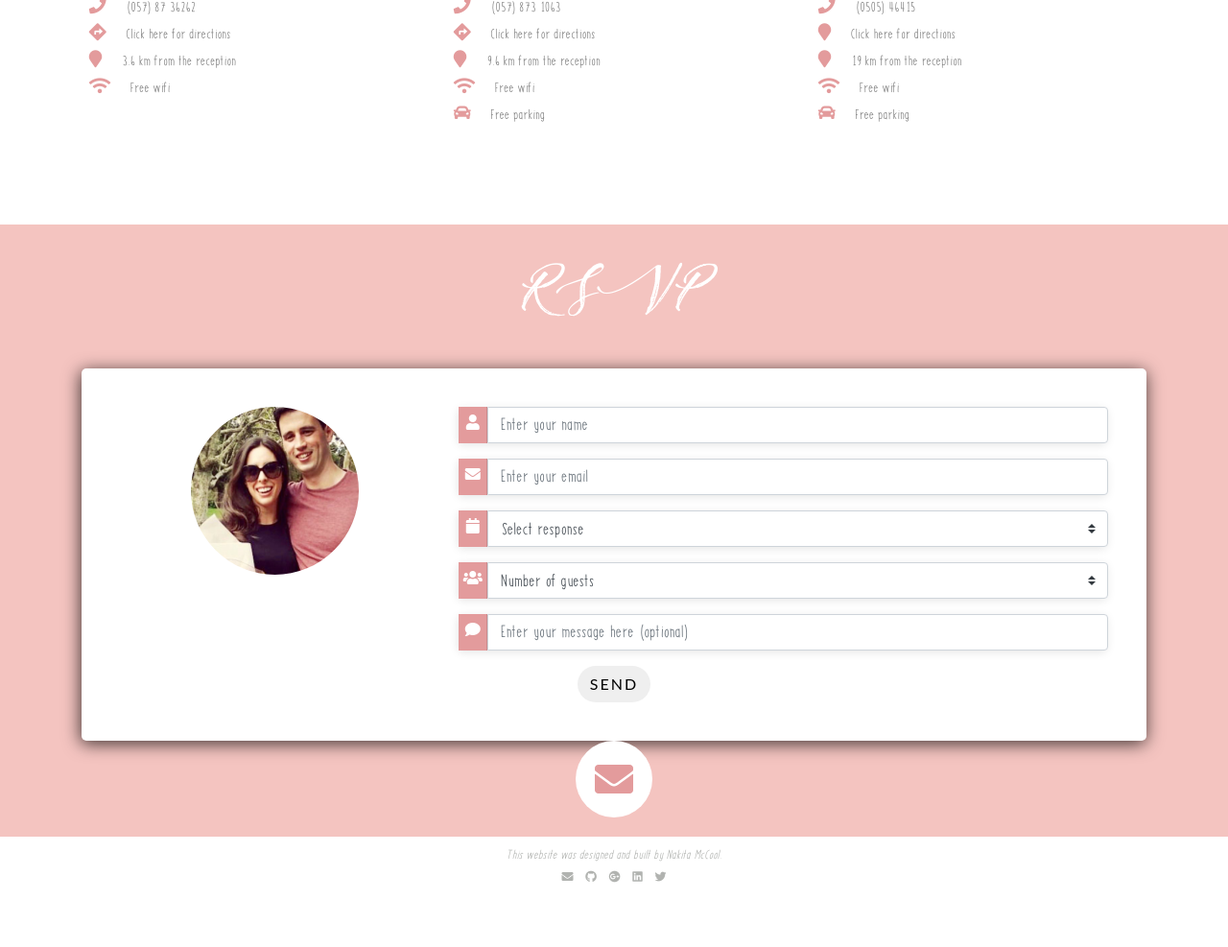
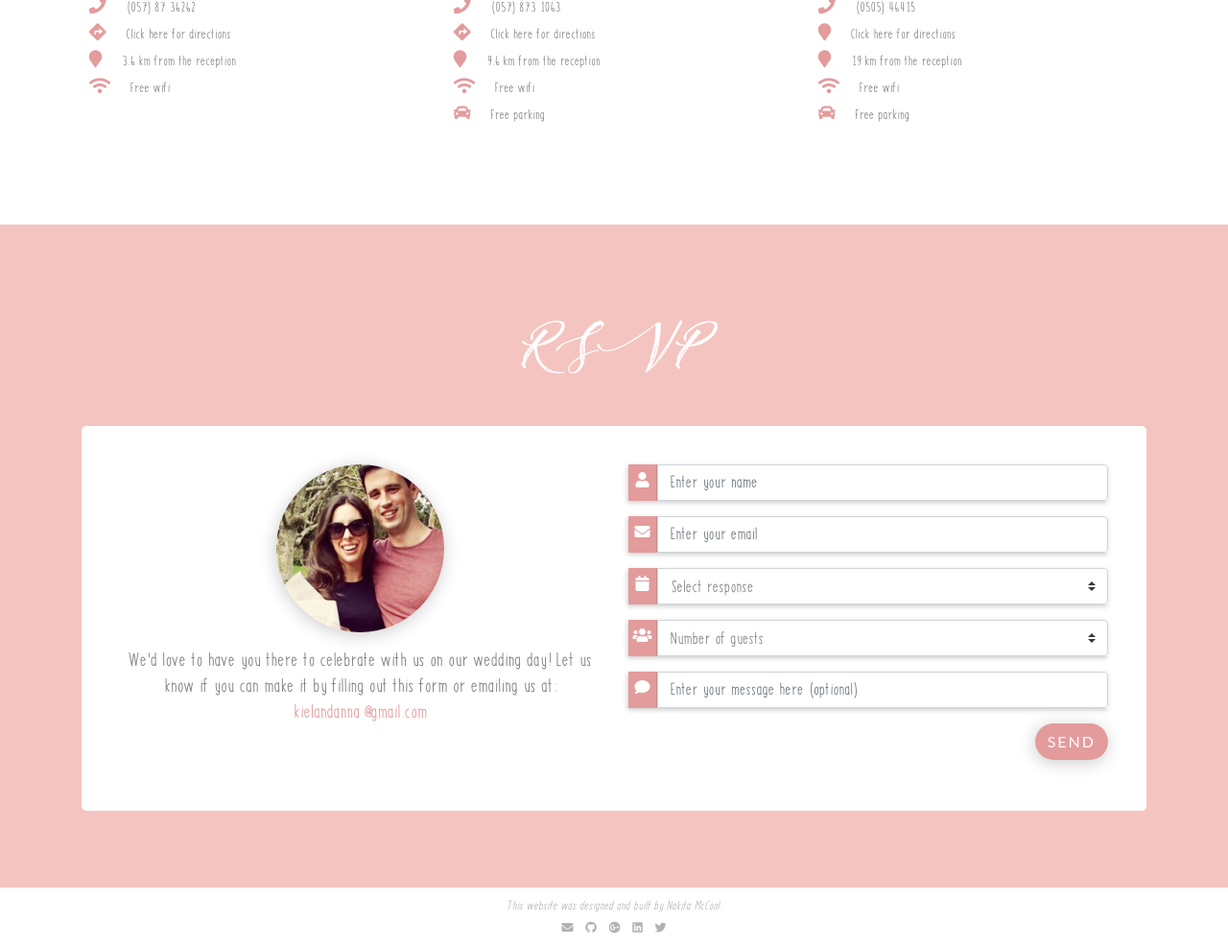
Before and after one commit to nakitamccool/kielandanna-newage-upgrade, a PHP site: page / in a window 1280 px wide. Shown: the part 2638-3625 px from the top of the page at 96% size. Before the commit the page ends 3558 px from the top, so only its background shows below. Run offline with PHP 8.4, Linux system fonts and the light colour scheme; some libraries are stand-ins or nearby versions.

Commit message:
drop shadow styling

```diff
--- a/assets/css/custom.css
+++ b/assets/css/custom.css
@@ -239,22 +239,29 @@ section#stayingthere{
 /* Get in touch styling */
 section.contact {
     background-color: #F4C4C0;
-    padding: 20px 0px;
     color: white;
 }
 
+.box-shadow-light {
+  -webkit-box-shadow: -1px 3px 18px 0px rgba(0,0,0,0.2);
+  -moz-box-shadow: -1px 3px 18px 0px rgba(0,0,0,0.2);
+  box-shadow: -1px 3px 18px 0px rgba(0,0,0,0.2);
+}
+
+.box-shadow-extralight {
+    -webkit-box-shadow: -1px 2px 5px 0px rgba(0,0,0,0.2);
+    -moz-box-shadow: -1px 2px 5px 0px rgba(0,0,0,0.2);
+    box-shadow: -1px 2px 5px 0px rgba(0,0,0,0.2);
+}
 .rsvp{
   color: grey;
   background-color: white;
   border-radius: 5px;
   padding: 40px;
-  -webkit-box-shadow: -1px 3px 18px 0px rgba(0,0,0,0.75);
-  -moz-box-shadow: -1px 3px 18px 0px rgba(0,0,0,0.75);
-  box-shadow: -1px 3px 18px 0px rgba(0,0,0,0.75);
 }
 
 form{
-  width: 450px;
+  min-width: 200px;
 }
 
 input, select{
@@ -268,11 +275,17 @@ input {
    padding: 4px;
 }
 
+select {
+  color: grey !important;
+}
+
+#submit{
+  float: right;
+  background: #E39B9C;
+  color: white;
+}
 .input-group{
    border-radius: 5px;
-   -webkit-box-shadow: -1px 2px 10px 0px rgba(0,0,0,0.1);
-   -moz-box-shadow: -1px 2px 10px 0px rgba(0,0,0,0.1);
-   box-shadow: -1px 2px 10px 0px rgba(0,0,0,0.1);
 }
 .input-group-addon{
   border: none;
@@ -295,14 +308,15 @@ input {
   background-position: center;
   border-radius: 50%;
   margin: 0 auto;
+  margin-bottom: 3%;
 }
 
-section.contact ul.list-social li.social-email a {
+.social-email {
     background-color: white;
     color: #E39B9C;
 }
 
-section.contact ul.list-social li.social-email a:hover {
+.social-email a:hover {
     background-color: #E39B9C;
     color: white;
 }
--- a/index.html
+++ b/index.html
@@ -83,14 +83,14 @@
       <div class="container">
         <div class="row">
           <div class="col-lg-6 col-md-12">
-            <img class="mx-auto d-none d-md-block" src="assets/img/weddingpics/church400x200.jpg"></img>
-            <img class="mx-auto d-xs-block d-md-none" src="assets/img/weddingpics/church200x100.jpg"></img>
+            <img class="mx-auto d-none d-md-block box-shadow-light" src="assets/img/weddingpics/church400x200.jpg"></img>
+            <img class="mx-auto d-xs-block d-md-none box-shadow-light" src="assets/img/weddingpics/church200x100.jpg"></img>
             <h3 class="mx-auto d-block weddingdetailstitle">Wedding Ceremony</h3>
             <p class="margin-bottom mx-auto d-block">1pm, Church of the Most Holy Rosary, Abbeyleix</p>
           </div>
           <div class="col-lg-6 col-md-12">
-            <img class="mx-auto d-none d-md-block" src="assets/img/weddingpics/castledurrow400x200.jpg"></img>
-            <img class="mx-auto d-xs-block d-md-none" src="assets/img/weddingpics/castledurrow200x100.jpg"></img>
+            <img class="mx-auto d-none d-md-block box-shadow-light" src="assets/img/weddingpics/castledurrow400x200.jpg"></img>
+            <img class="mx-auto d-xs-block d-md-none box-shadow-light" src="assets/img/weddingpics/castledurrow200x100.jpg"></img>
             <h3 class="mx-auto d-block weddingdetailstitle">Wedding Reception</h3>
             <p class="margin-bottom mx-auto d-block">Reception to follow at Castle Durrow</p>
           </div>
@@ -104,7 +104,7 @@
       <h2 class="section-heading text-center whitetitle">Getting There</h2>
       <div class="container">
         <div class="row">
-          <div id="map"></div>
+          <div id="map" class="box-shadow-light"></div>
         </div>
       </div>
     </section>
@@ -324,33 +324,38 @@
         <h2 class="getintouchtitle section-heading text-center">RSVP</h2>
         <div class="container rsvp">
           <div class="row">
-            <div class="col-lg-4 col-md-6 col-sm-12">
-              <div id="rsvpimage"></div>
+            <div class="col-md-6 col-sm-12">
+              <div id="rsvpimage" class="box-shadow-light"></div>
+              <div>
+                <p class="margin-bottom">We'd love to have you there to celebrate with us on our wedding day! Let us know if you can make it by filling out this form or emailing us at:
+                  <a href="mailto:kielandanna@gmail.com">kielandanna@gmail.com</a>
+                </p>
+              </div>
             </div>
-            <form class="col-lg-8 col-md-6 col-sm-12" id="rsvpform">
-              <div class="form-group">
+            <form class="col-md-6 col-sm-12" id="rsvpform">
+              <div class="form-group box-shadow-extralight">
                 <div class="input-group">
                   <div class="input-group-addon"><i class="fa fa-user" aria-hidden="true"></i></div>
                   <input required type="text" id="name" name="name" class="form-control" placeholder="Enter your name" />
                 </div>
               </div>
-              <div class="form-group">
+              <div class="form-group box-shadow-extralight">
                 <div class="input-group">
                   <div class="input-group-addon"><i class="fa fa-envelope" aria-hidden="true"></i></div>
                   <input required type="email" id="email" name="email" class="form-control" placeholder="Enter your email" />
                 </div>
               </div>
-              <div class="form-group">
+              <div class="form-group box-shadow-extralight">
                 <div class="input-group">
                   <div class="input-group-addon"><i class="fas fa-calendar" aria-hidden="true"></i></div>
                   <select required class="custom-select form-control" type="response" id="response" name="response">
                     <option selected>Select response</option>
-                    <option value="yes">Wouldn't miss it for the world!</option>
-                    <option value="no">Sorry, can't make it.</option>
+                    <option value="yes">Yes, I wouldn't miss it for the world!</option>
+                    <option value="no">No, I'm sorry can't make it.</option>
                   </select>
                 </div>
               </div>
-              <div class="form-group">
+              <div class="form-group box-shadow-extralight">
                 <div class="input-group">
                   <div class="input-group-addon"><i class="fas fa-users" aria-hidden="true"></i></div>
                   <select required class="custom-select form-control" type="guestCount" id="guestCount" name="guestCount">
@@ -364,22 +369,16 @@
                   </select>
                 </div>
               </div>
-              <div class="form-group">
+              <div class="form-group box-shadow-extralight">
                 <div class="input-group">
                   <div class="input-group-addon"><i class="fas fa-comment" aria-hidden="true"></i></div>
                   <input type="text" id="message" name="message" class="form-control" placeholder="Enter your message here (optional)" />
                 </div>
               </div>
-              </div>
-              <button type="submit" class="btn btn-default">Send</button>
+              <button id="submit" type="submit" class="btn btn-default box-shadow-light">Send</button>
             </form>
           </div>
         </div>
-        <ul class="list-inline list-social">
-          <li class="list-inline-item social-email">
-            <a href="mailto:kielandanna@gmail.com"><i class="fas fa-envelope"></i></a>
-          </li>
-        </ul>
       </div>
     </section>
     <!-- End of get in touch -->
```
